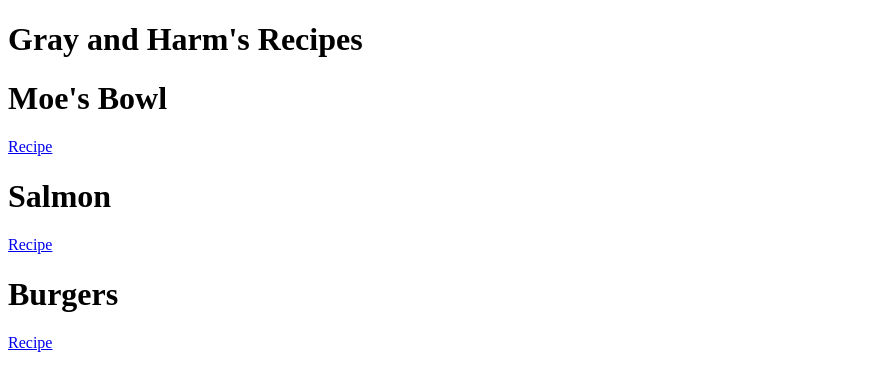
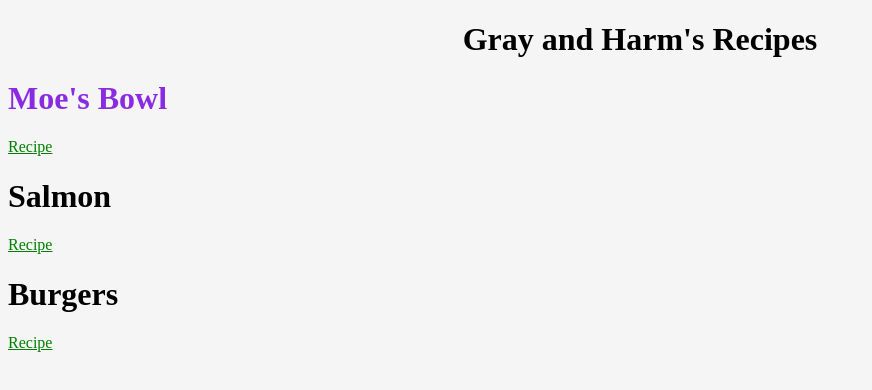
Before and after one commit to grayf98/testweb_recipes, a plain HTML site: page index.html in a window 1280 px wide. Shown: the whole page, without its empty margins (0-872 px from the left). Drawn offline with Linux system fonts and the light colour scheme.

Commit message:
added css styling to index.html

```diff
--- a/index.html
+++ b/index.html
@@ -6,14 +6,15 @@
     <meta name="viewport" content="width=device-width, initial-scale=1.0">
     <title>Recipes</title>
 </head>
+<link href="style.css" rel="stylesheet">
 <body>
-    <h1>Gray and Harm's Recipes</h1>
-    <h1>Moe's Bowl</h1>
-    <a href="moesbowl/moesbowl.html">Recipe</a>
-    <h1>Salmon</h1>
-    <a href="salmon/salmon.html">Recipe</a>
-    <h1>Burgers</h1>
-    <a href="burgers/burgers.html">Recipe</a>
+    <h1 class="title">Gray and Harm's Recipes</h1>
+    <h1 class="recipe moe">Moe's Bowl</h1>
+    <a class="link" href="moesbowl/moesbowl.html">Recipe</a>
+    <h1 class="recipe salmon">Salmon</h1>
+    <a class="link" href="salmon/salmon.html">Recipe</a>
+    <h1 class="recipe burger">Burgers</h1>
+    <a class="link" href="burgers/burgers.html">Recipe</a>
 
 </body>
 </html>
--- /dev/null
+++ b/style.css
@@ -0,0 +1,21 @@
+* {
+    background-color: whitesmoke;
+    color: black;
+}
+.title {
+    font-size: xx-large;
+    text-align: center;
+}
+
+.link {
+    color: green;
+}
+
+.recipe {
+    font-weight: bolder;
+    font-size: xx-large;
+}
+
+.moe {
+    color: blueviolet;
+}
```
